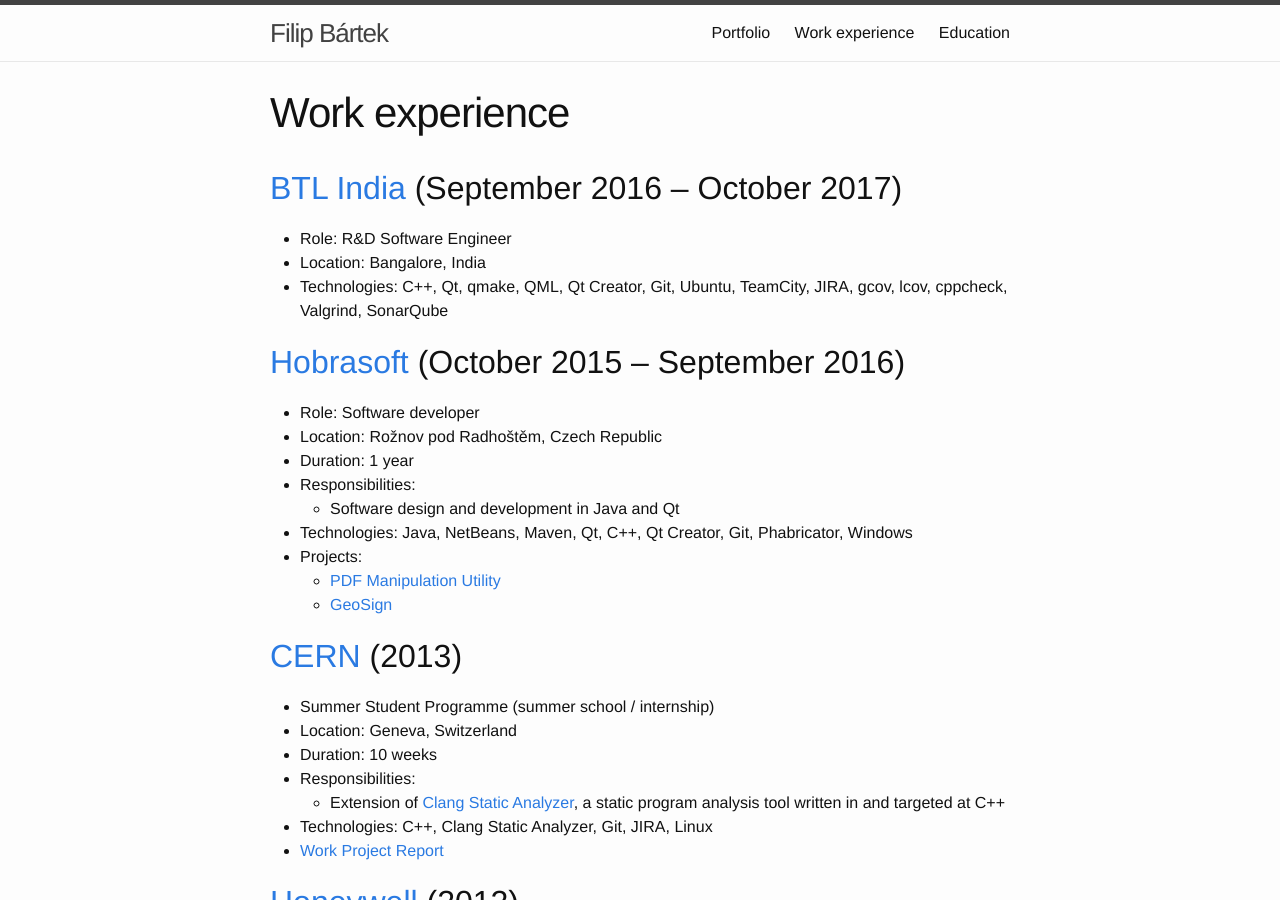
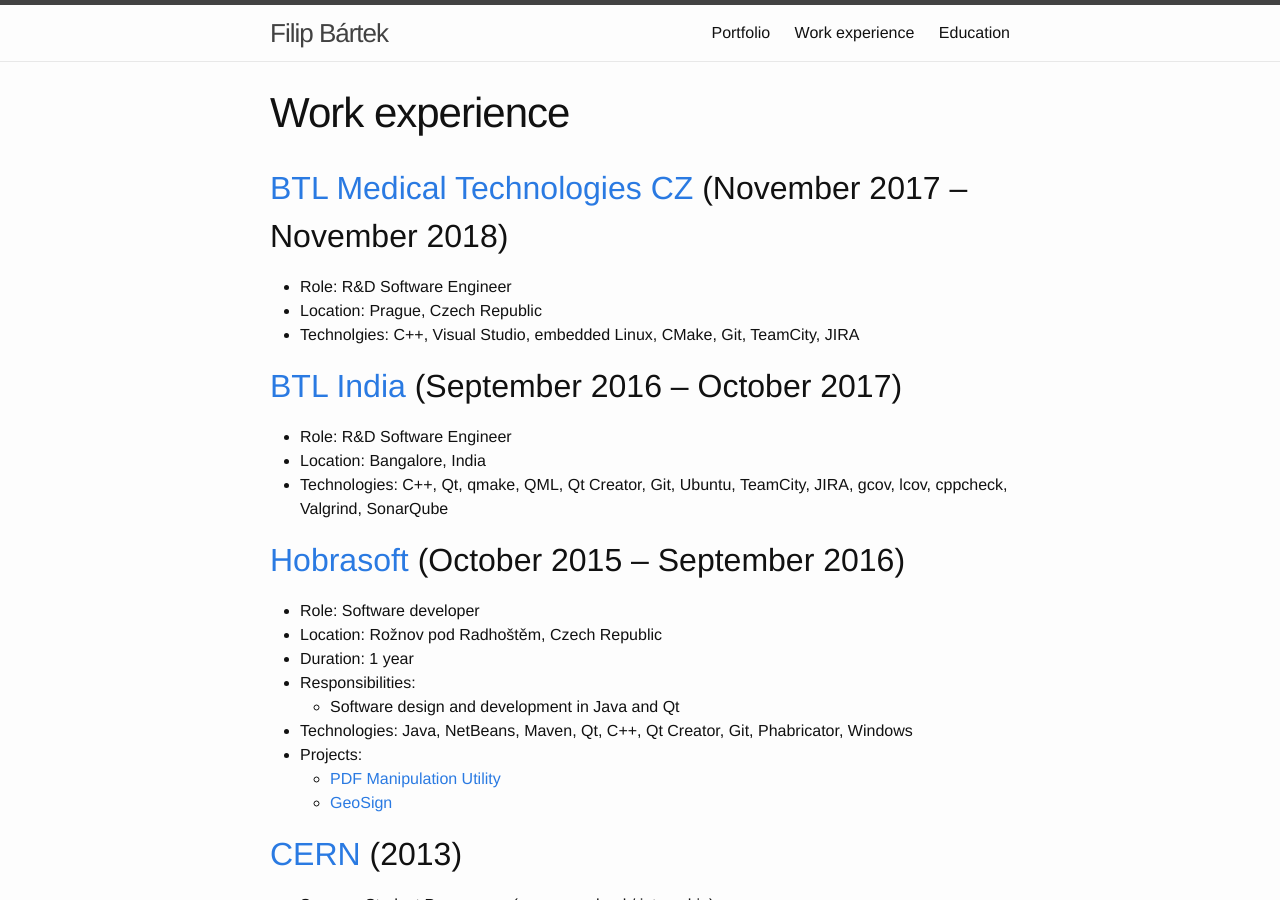
Before and after one commit to filipbartek/filipbartek.github.io, a Jekyll site: the page built from 1-work-experience.md, in a window 1280 px wide and 900 px high. Built offline with Jekyll 4.4.1, drawn with Linux system fonts in a browser that asks for light colours.

Commit message:
Add work experience in MTCZ

```diff
--- a/1-work-experience.md
+++ b/1-work-experience.md
@@ -3,6 +3,12 @@
 title: Work experience
 permalink: /work-experience/
 ---
+
+# [BTL Medical Technologies CZ](https://www.medictech.com/) (November 2017 – November 2018)
+
+* Role: R&D Software Engineer
+* Location: Prague, Czech Republic
+* Technolgies: C++, Visual Studio, embedded Linux, CMake, Git, TeamCity, JIRA
 
 # [BTL India](http://www.btlnet.co.in/) (September 2016 – October 2017)
 
```
